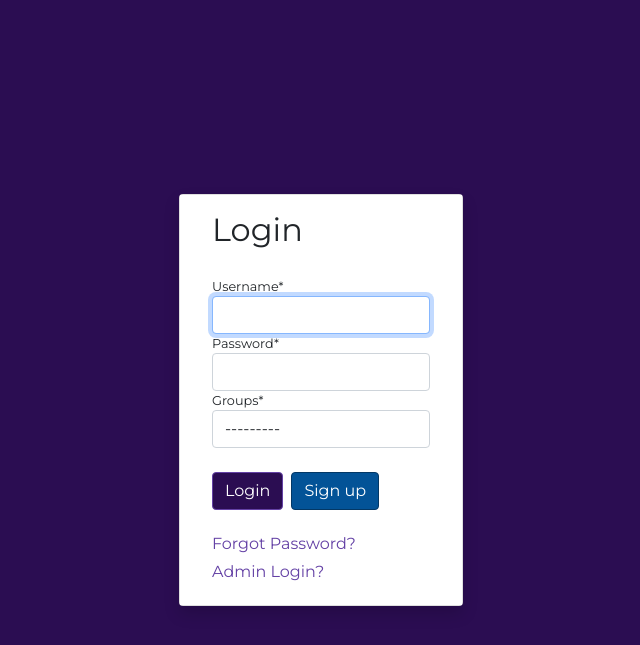
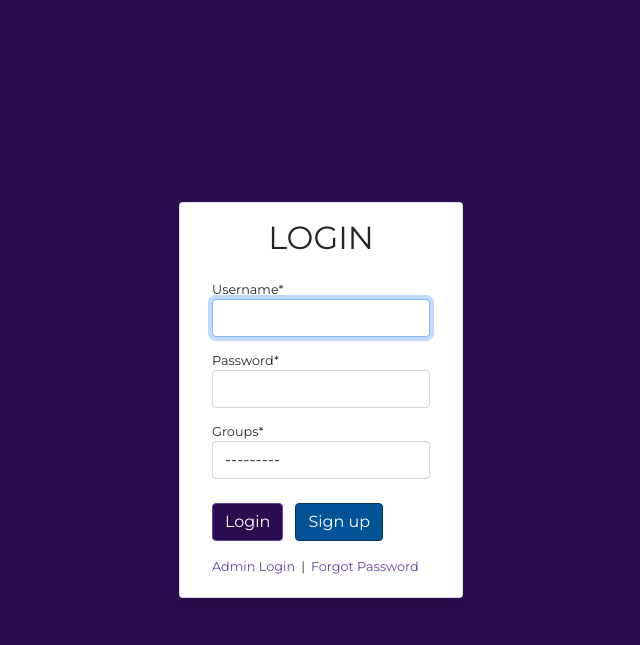
Before and after one commit to MonikaShah/CommunityDietDiversity, a Django app: page /account/login/?next=/account/bulkRegister/ in a window 1280 px wide. Shown: the top 645 px of the page, without its empty margins (319-959 px from the left). Run offline with Django 3.2, Linux system fonts and the light colour scheme; some libraries are stand-ins or nearby versions.

Commit message:
Login UI Update

```diff
--- a/accounts/templates/registration_form/login.html
+++ b/accounts/templates/registration_form/login.html
@@ -12,7 +12,7 @@
     <script src=" https://cdnjs.cloudflare.com/ajax/libs/jquery/2.1.3/jquery.min.js "></script>
     <script src="https://maxcdn.bootstrapcdn.com/bootstrap/3.3.7/js/bootstrap.min.js "></script>
     <script src="https://cdnjs.cloudflare.com/ajax/libs/jquery-easing/1.3/jquery.easing.min.js "></script>
-
+    <link rel="stylesheet" href="{% static 'accounts/css/style.css' %}">
     <title>Login</title>
 </head>
 
@@ -29,16 +29,32 @@
                 {% endif %}
                 <form action="" method="POST">
                     {% csrf_token %}
-                    <h2>Login</h2>
-                    <br>
-                    {{form | crispy }}
-                    <div class=" mt-4 d-flex align-items-center">
-                        <div><input type="submit" value="Login" class="btn btn-primary"></div>
-                        <div class="ms-2"><a href="{% url 'accounts:parent_consent'  %}" class="btn btn-info"> Sign up</a></div>
+                    <h2 class="text-center" style="margin:0 0 22px 0;">LOGIN</h2>
+                    <div style="margin-bottom:14px;" class="row">
+                        {{ form.username|as_crispy_field }}
                     </div>
-                    <div class=" mt-4 d-flex flex-column align-items-start">
-                        <h6><a class="forgotpass" href="{% url 'accounts:forgot_password' %}">Forgot Password? </a></h6>
-                        <h6><a href="../admin/" class="forgotpass"> Admin Login?</a></h6>
+                    <div style="margin-bottom:14px;" class="row">
+                        {{ form.password|as_crispy_field }}
+                    </div>
+                    <div style="margin-bottom:14px;" class="row">
+                        {{ form.groups|as_crispy_field }}
+                    </div>
+                    <div class="mt-4 d-flex">
+                        <div style="padding-right:6px;">
+                            <input type="submit" value="Login"  class="btn btn-primary">
+                        </div>
+                        <div style="padding-left:6px;">
+                            <a href="{% url 'accounts:parent_consent'  %}"  class="btn btn-info"> Sign up</a>
+                        </div>
+                    </div>
+                    <div class="my-lower-links mt-3 mb-1">
+                        <div style="padding-right:6px;">
+                            <a class="forgotpass" href="../admin/">Admin Login</a>
+                        </div>
+                        |
+                        <div style="padding-left:6px;">
+                            <a class="forgotpass" href="{% url 'accounts:forgot_password' %}">Forgot Password</a>
+                        </div>
                     </div>
                 </form>
             </div>
--- a/static/accounts/css/consent.css
+++ b/static/accounts/css/consent.css
@@ -34,6 +34,8 @@ body {
 .forgotpass{
     text-decoration: none;
     color:#6441A5;
+    display: block;
+    margin: 0;
 }
 .correctlabel label {
     display: inline;
--- a/static/accounts/css/style.css
+++ b/static/accounts/css/style.css
@@ -274,6 +274,11 @@ body {
     font-size: 16px;
 }
 
+.my-lower-links{
+    display: flex;
+    flex-direction: row;
+}
+
 @media only screen and (max-width:600px) {
     .module_one_images {
         width: 100%;
```
